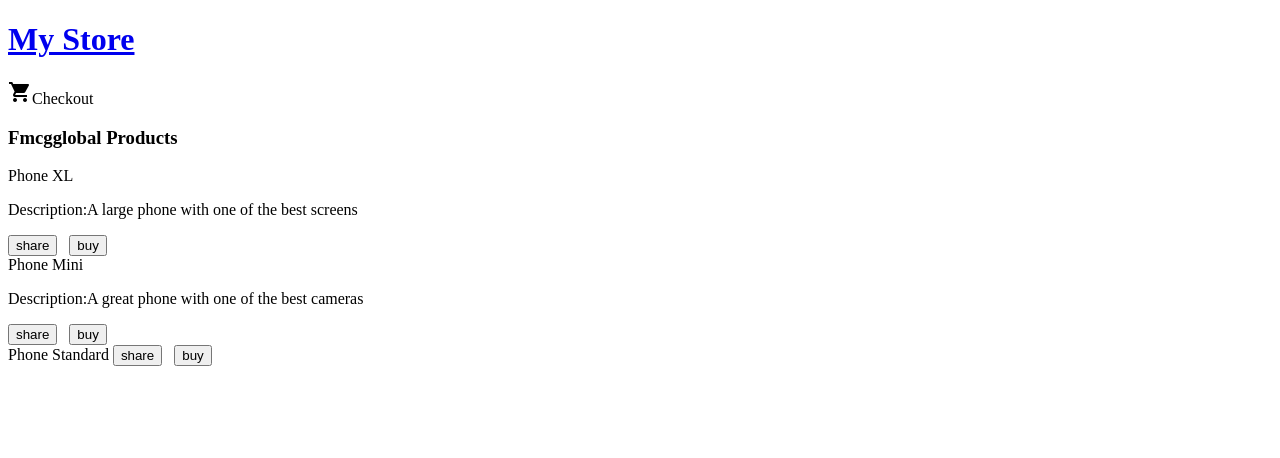
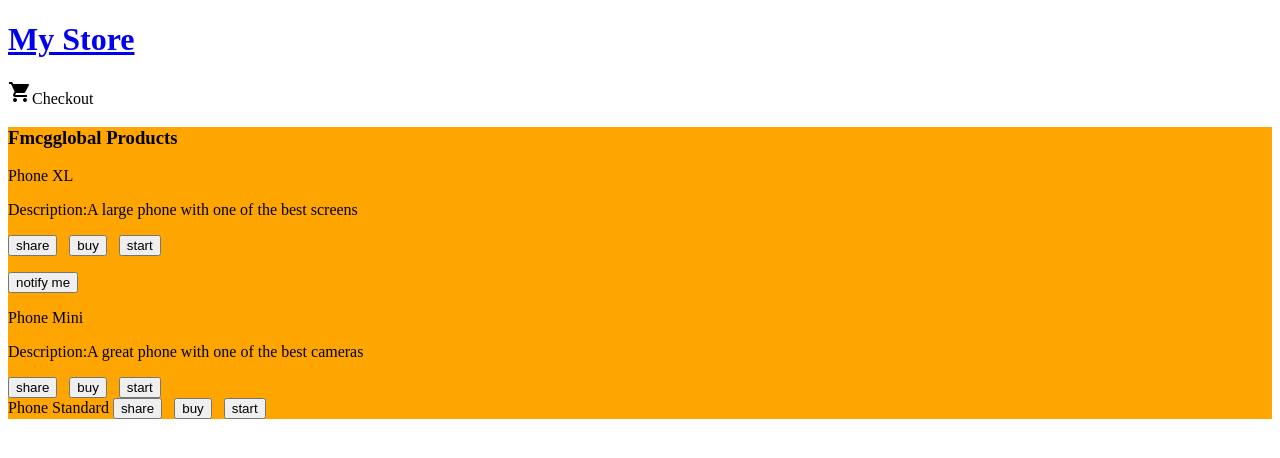
Before and after one commit to GH11PRASANTH/Angular-FmcgglobalBanking, an Angular app: page / in a window 1280 px wide. Shown: the top 458 px of the page. Built offline with nearby package versions, Linux system fonts and the light colour scheme.

Commit message:
5 files modified, 3 added

```diff
--- a/src/app/app.component.ts
+++ b/src/app/app.component.ts
@@ -6,5 +6,5 @@ import { Component, VERSION } from '@angular/core';
   styleUrls: [ './app.component.css' ]
 })
 export class AppComponent  {
-  name = 'Angular ' + VERSION.major;
+
 }
--- a/src/app/app.module.ts
+++ b/src/app/app.module.ts
@@ -7,13 +7,14 @@ import { HelloComponent } from './hello.component';
 import { ProductListComponent } from './product-list/product-list.component';
 import { TopBarComponent } from './top-bar/top-bar.component';
 import { RouterModule } from '@angular/router';
+import { ProductAlterComponent } from './product-alter/product-alter.component';
 @NgModule({
   imports:      [ BrowserModule, FormsModule ,
     RouterModule.forRoot([
       {path:'', component:ProductListComponent}
     ])
   ],
-  declarations: [ AppComponent, HelloComponent ,ProductListComponent,TopBarComponent],
+  declarations: [ AppComponent, HelloComponent ,ProductListComponent,TopBarComponent,ProductAlterComponent],
   bootstrap:    [ AppComponent ]
 })
 export class AppModule { }
--- /dev/null
+++ b/src/app/product-alter/product-alter.component.html
@@ -0,0 +1,3 @@
+<p *ngIf="productInside && productInside.price > 700">
+  <button type="button" (click)="notify.emit()">notify me </button>
+</p>
--- a/src/app/product-list/product-list.component.html
+++ b/src/app/product-list/product-list.component.html
@@ -1,4 +1,4 @@
-<div style="background-color:yellow"></div>
+<div style="background-color:orange">
 <h3>
   Fmcgglobal Products</h3>
   <div *ngFor="let product of products">
@@ -14,4 +14,9 @@
 <button type="button" (click)="share()">share</button>
 &nbsp;
 <button type="button" (click)="buy()">buy</button>
+&nbsp;
+<button type="button" (click)="start()">start</button>
+<app-product-alter [productInside]="product" (notify)="onNotify()">
+&nbsp;
+</app-product-alter>
 </div>
--- a/src/app/product-list/product-list.component.ts
+++ b/src/app/product-list/product-list.component.ts
@@ -16,4 +16,12 @@ export class ProductListComponent {
   {
     window.alert("The Product is add to cart!")
   }
+  onNotify()
+  {
+    alert('You will be notified on the product goes on sale')
   }
+  start()
+  {
+    alert("your fmcgglobal product started....")
+  }
+  }
--- a/src/app/top-bar/top-bar.component.ts
+++ b/src/app/top-bar/top-bar.component.ts
@@ -1,4 +1,4 @@
-import { Component, OnInit } from '@angular/core';
+import { Component} from '@angular/core';
 
 @Component({
   selector: 'app-top-bar',
```
Also changed, not shown: src/app/product-alter/product-alter.component.ts (added, +14 -0 lines), src/app/product-alter/product-alter.component.css (added).
